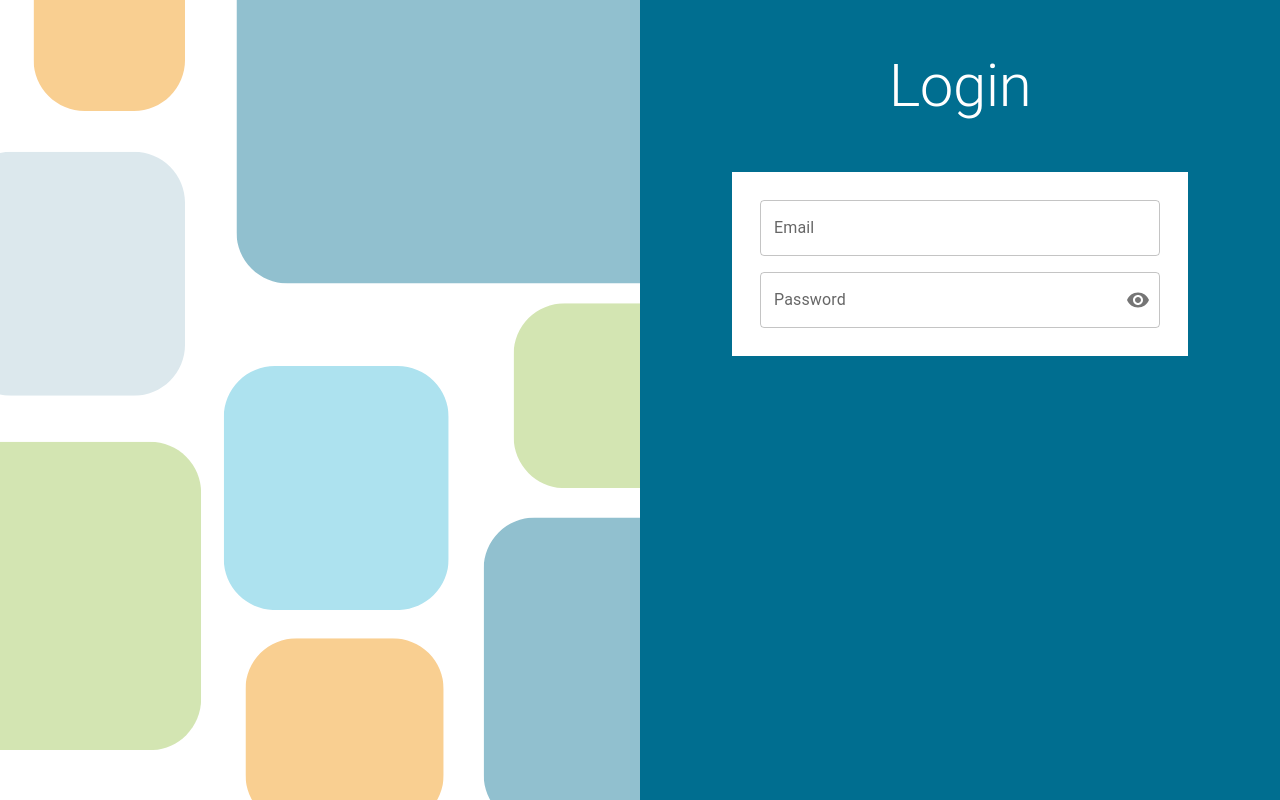
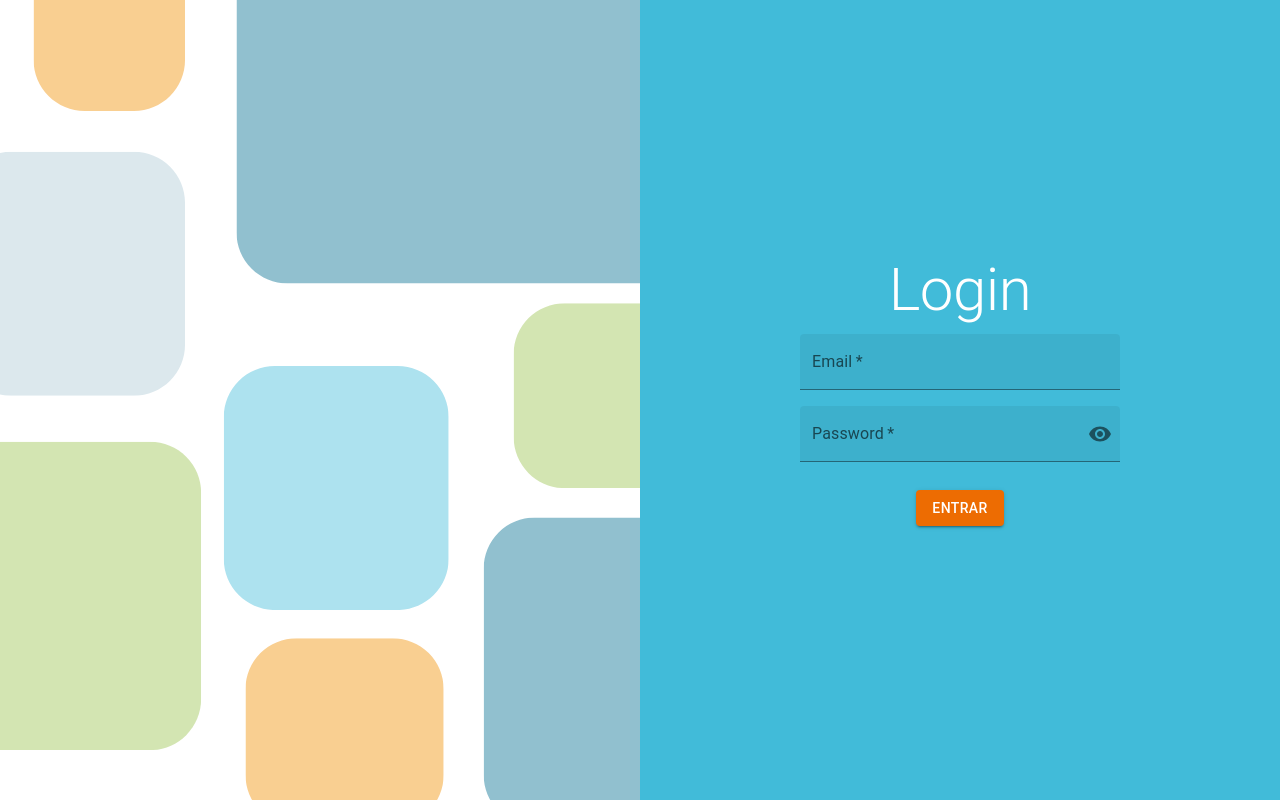
Before and after one commit to MuryloSaladino/KanBoschFront, a React (Vite) app: page /login in a window 1280 px wide. Built offline with nearby package versions, Linux system fonts and the light colour scheme.

Commit message:
Login Page design done.

```diff
--- a/src/pages/public/Login/components/LoginForm/index.tsx
+++ b/src/pages/public/Login/components/LoginForm/index.tsx
@@ -1,30 +1,47 @@
 import { Visibility, VisibilityOff } from "@mui/icons-material";
-import { Box, FormControl, IconButton, InputAdornment, InputLabel, OutlinedInput, TextField } from "@mui/material";
+import { Button, FilledInput, FormControl, IconButton, InputAdornment, InputLabel, TextField } from "@mui/material";
 import { useState } from "react";
 
 export default function LoginForm()
 {
-
     const [ showPwd, setShowPwd ] = useState(false);
-
     const handleShowPwd = () => setShowPwd((show) => !show);
 
+    function handleSubmit(event: React.FormEvent<HTMLFormElement>){
+        event.preventDefault();
+    }
 
     return (
-        <Box
-            alignItems={"center"}
-            bgcolor={"white"}
-            flexDirection={"column"}
-            margin={"50px"}
-            padding={"20px"}
+        <form onSubmit={handleSubmit}
+            style={
+                {
+                    display: "flex",
+                    flexDirection: "column",
+                    width: "50vh",
+                    alignItems: "center"
+                }
+            }>
+            <TextField
+                id="filled-basic"
+                label="Email"
+                variant="filled"
+                color="warning"
+                sx={{ m: 1, width: '80%'}}
+                required
+            />
+            <FormControl
+                sx={{ m: 1, width: '80%'}}
+                variant="filled"
+                color="warning"
+                required
+
             >
-            <TextField id="outlined-basic" label="Email" variant="outlined" sx={{ m: 1, width: '50vh' }}/>
-            <FormControl sx={{ m: 1, width: '50vh' }} variant="outlined" margin="normal">
-                <InputLabel htmlFor="outlined-adornment-password">
+                <InputLabel htmlFor="filled-adornment-password">
                     Password
                 </InputLabel>
-                <OutlinedInput
-                    id="outlined-adornment-password"
+                <FilledInput
+                    id="filled-adornment-password"
+                    color="warning"
                     type=
                     {
                         showPwd
@@ -37,17 +54,19 @@ export default function LoginForm()
                             <IconButton
                                 aria-label="toggle password visibility"
                                 onClick={handleShowPwd}
-                                edge="end">
-                                    {
-                                        showPwd
-                                        ? <VisibilityOff />
-                                        : <Visibility />
-                                    }
+                                edge="end"
+                            >
+                                {
+                                    showPwd
+                                    ? <VisibilityOff />
+                                    : <Visibility />
+                                }
                             </IconButton>
                         </InputAdornment>
                     }
-                ></OutlinedInput>
+                ></FilledInput>
             </FormControl>
-        </Box>
+            <Button color="warning" variant="contained" sx={{margin: "20px"}}>Entrar</Button>
+        </form>
     )
 }
--- a/src/pages/public/Login/index.tsx
+++ b/src/pages/public/Login/index.tsx
@@ -19,14 +19,15 @@ export default function Login() {
                     <img src="/light_bg.png"/>
                 </Box>
                 <Box
-                    bgcolor={"#006E90"}
+                    bgcolor={"#41BBD9"}
                     height={'100vh'}
-                    width={'50vw'}
+                    minWidth={'50vw'}
                     textAlign={"center"}
-                    p={'50px'}
+                    p={'20px'}
                     display={'flex'}
                     flexDirection={'column'}
                     alignItems={"center"}
+                    justifyContent={"center"}
                 >
                     <Typography variant="h2" color="white">
                         Login
@@ -34,7 +35,6 @@ export default function Login() {
                     <LoginForm/>
                 </Box>
             </Box>
-
         </ThemeProvider>
     )
 }
```
Also changed, not shown: public/ligh_bg.png (added).
